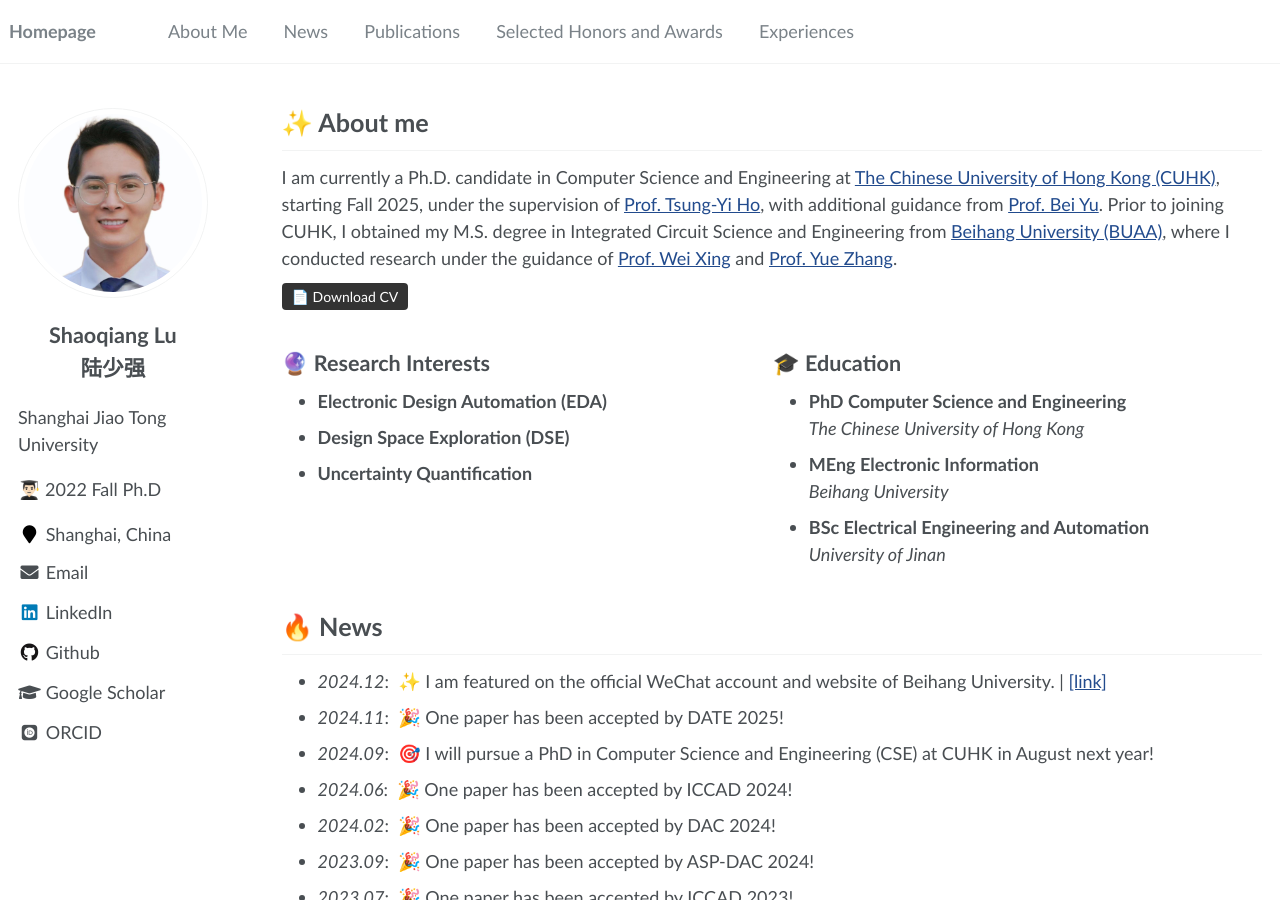
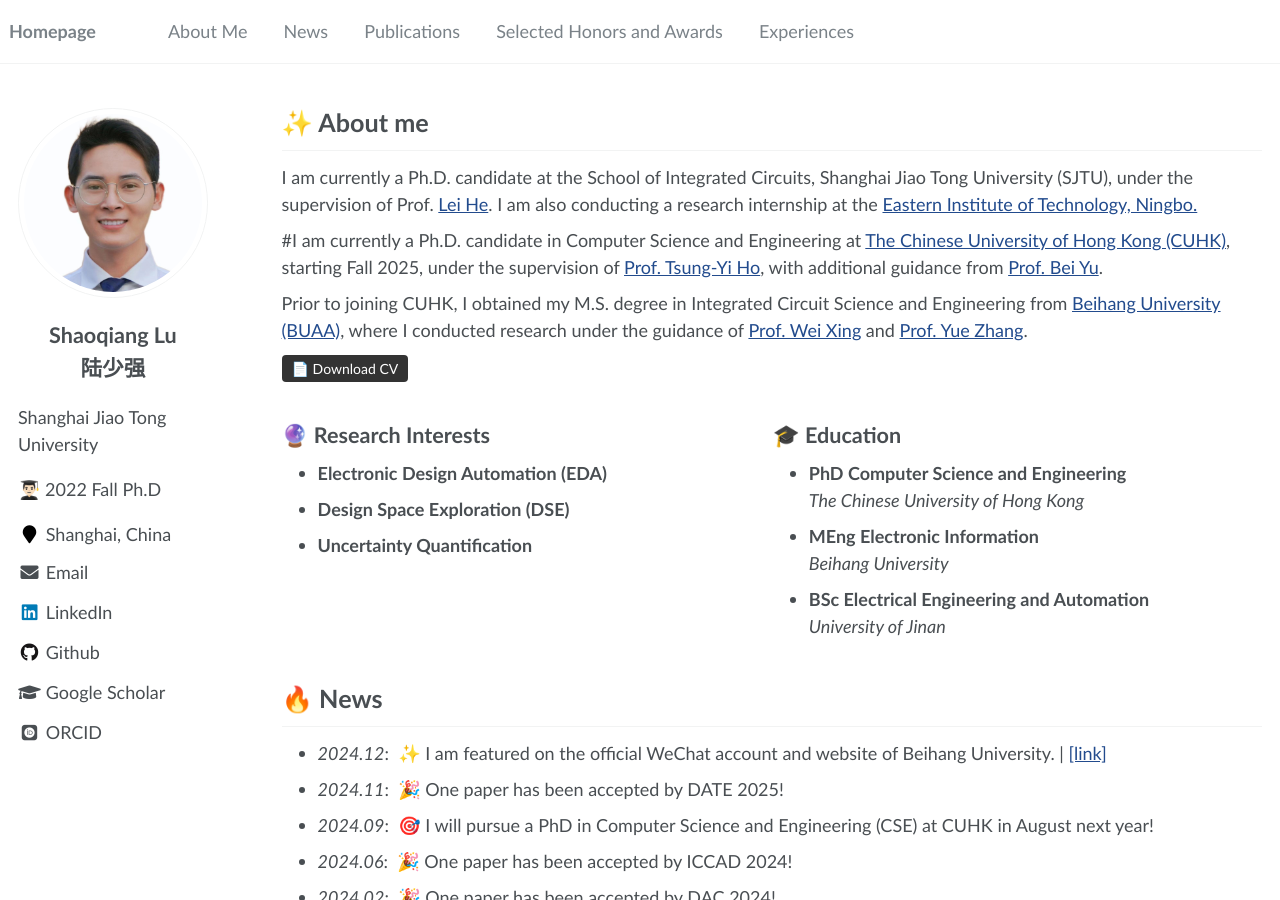
Before and after one commit to ShaoqiangLu/ShaoqangLu.github.io, a Jekyll site: the page built from _pages/about.md, in a window 1280 px wide and 900 px high. Built offline with Jekyll 4.4.1, drawn with Linux system fonts in a browser that asks for light colours; some web fonts are replaced.

Commit message:
Update about.md

```diff
--- a/_pages/about.md
+++ b/_pages/about.md
@@ -19,7 +19,12 @@ redirect_from:
 
 # ✨ About me
 
-I am currently a Ph.D. candidate in Computer Science and Engineering at [The Chinese University of Hong Kong (CUHK)](https://www.cuhk.edu.hk/), starting Fall 2025, under the supervision of [Prof. Tsung-Yi Ho](https://tsungyiho.github.io/), with additional guidance from [Prof. Bei Yu](https://www.cse.cuhk.edu.hk/~byu/).
+I am currently a Ph.D. candidate at the School of Integrated Circuits, Shanghai Jiao Tong University (SJTU), under the supervision of Prof. [Lei He](https://scholar.google.com/citations?user=n_N-PJkAAAAJ&hl=en). I am also conducting a research internship at the [Eastern Institute of Technology, Ningbo.](https://www.eitech.edu.cn/)
+
+
+
+#I am currently a Ph.D. candidate in Computer Science and Engineering at [The Chinese University of Hong Kong (CUHK)](https://www.cuhk.edu.hk/), starting Fall 2025, under the supervision of [Prof. Tsung-Yi Ho](https://tsungyiho.github.io/), with additional guidance from [Prof. Bei Yu](https://www.cse.cuhk.edu.hk/~byu/).
+
 <!-- Her research focuses on [briefly state your research area, e.g., "computer-aided design for integrated circuits" or "algorithmic optimization in electronic design automation"]. -->
 Prior to joining CUHK, I obtained my M.S. degree in Integrated Circuit Science and Engineering from [Beihang University (BUAA)](https://ev.buaa.edu.cn/), where I conducted research under the guidance of [Prof. Wei Xing](https://wxing.me/) and [Prof. Yue Zhang](https://shi.buaa.edu.cn/yuezhang/zh_CN/index.htm).
 
```
